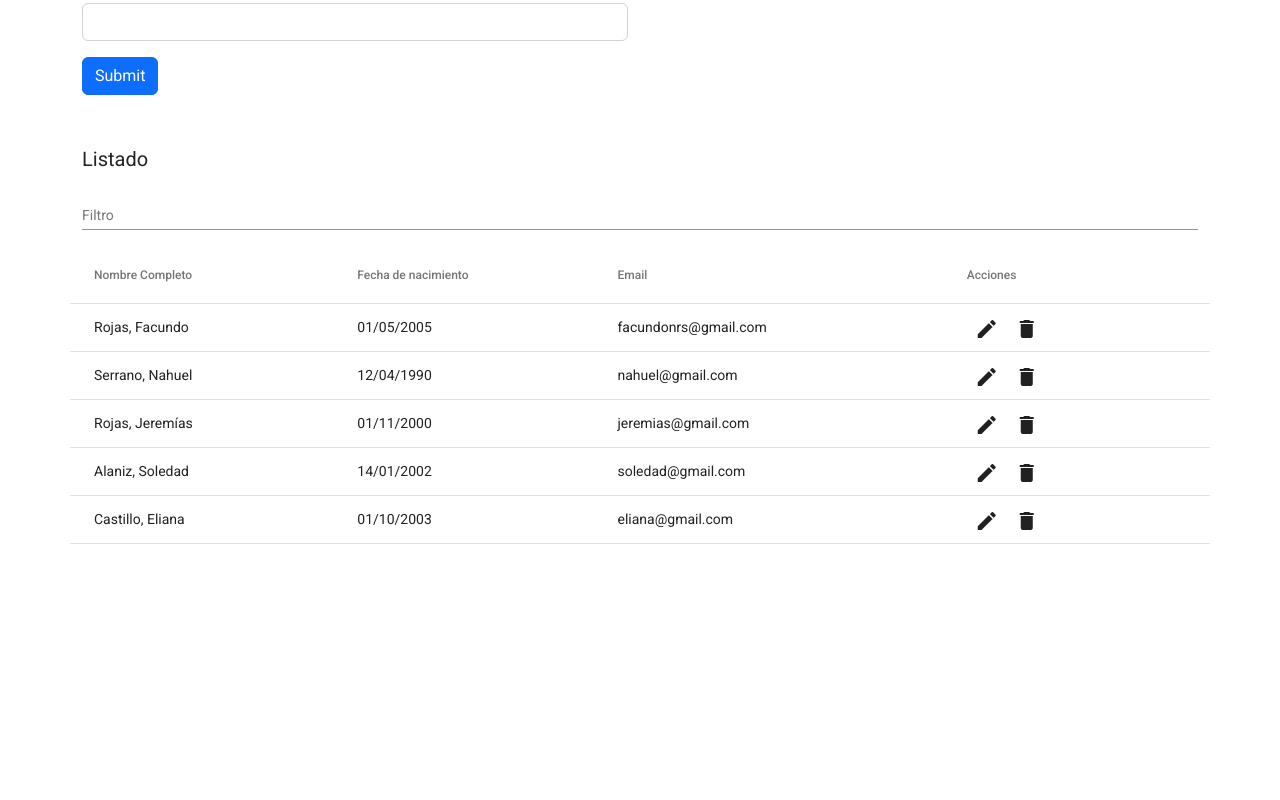
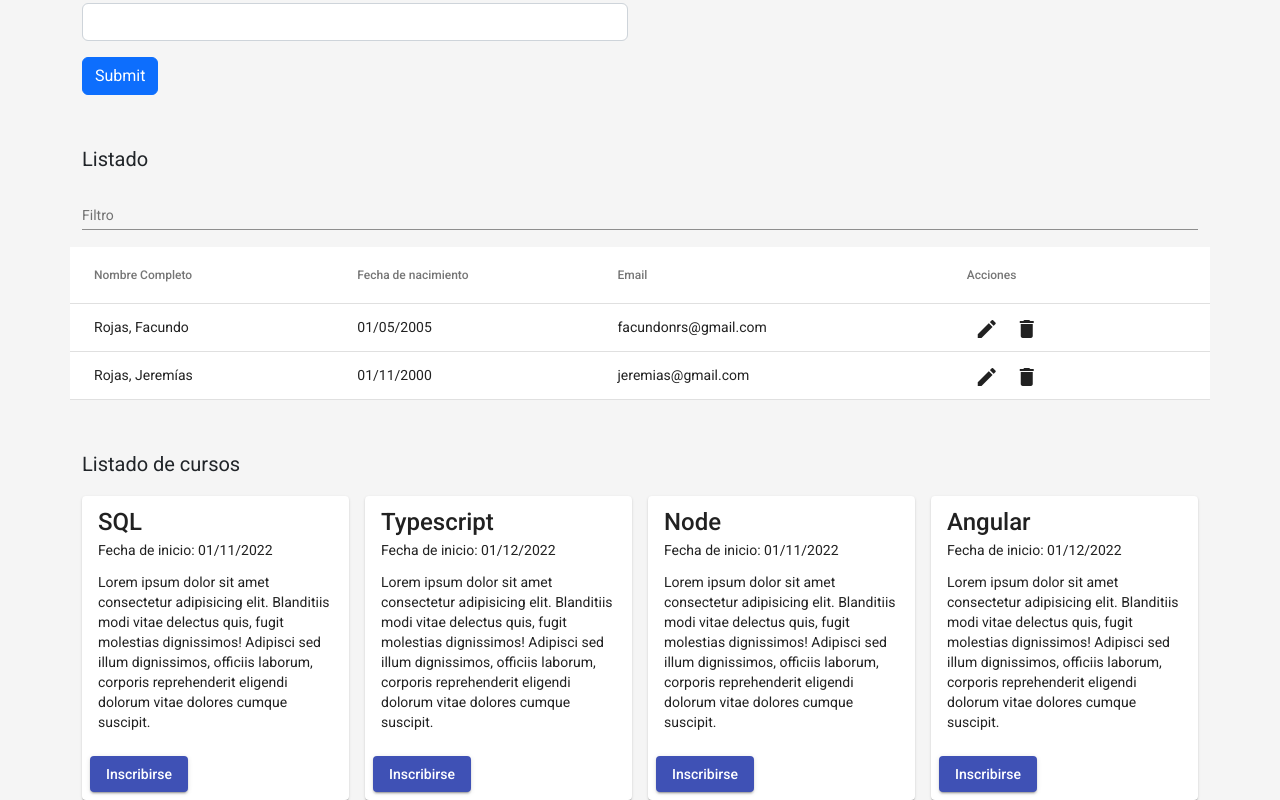
Before and after one commit to facundonrs/curso-angular-formulario, an Angular app: page / in a window 1280 px wide. Shown: the part 620-1420 px from the top of the page. Before the commit the page ends 1164 px from the top, so only its background shows below. Built offline with nearby package versions, Linux system fonts and the light colour scheme.

Commit message:
cambios para el ejercicio de observables

```diff
--- a/src/app/app.component.html
+++ b/src/app/app.component.html
@@ -12,4 +12,8 @@
     <div class="row mb-5">
         <app-listado-alumnos></app-listado-alumnos>
     </div>
+
+    <div class="row mb-5">
+        <app-listado-cursos></app-listado-cursos>
+    </div>
 </div>
--- a/src/app/app.module.ts
+++ b/src/app/app.module.ts
@@ -12,6 +12,7 @@ import { ListadoAlumnosComponent } from './componentes/listado-alumnos/listado-a
 import { AbmAlumnosComponent } from './componentes/abm-alumnos/abm-alumnos.component';
 import { NombreCompletoPipe } from './pipes/nombre-completo.pipe';
 import { TituloStyleDirective } from './directives/titulo-style.directive';
+import { ListadoCursosComponent } from './componentes/listado-cursos/listado-cursos.component';
 
 @NgModule({
   declarations: [
@@ -23,6 +24,7 @@ import { TituloStyleDirective } from './directives/titulo-style.directive';
     AbmAlumnosComponent,
     NombreCompletoPipe,
     TituloStyleDirective,
+    ListadoCursosComponent,
 
   ],
   imports: [
--- a/src/app/componentes/listado-alumnos/listado-alumnos.component.ts
+++ b/src/app/componentes/listado-alumnos/listado-alumnos.component.ts
@@ -1,22 +1,36 @@
-import { Component, OnInit } from '@angular/core';
+import { Component, OnDestroy, OnInit } from '@angular/core';
 import { MatTableDataSource } from '@angular/material/table';
-import { Datos } from 'src/app/data/datos';
+import { Subscription } from 'rxjs';
+import { map } from 'rxjs/operators';
 import { Alumno } from 'src/app/models/alumno';
+import { AlumnosService } from 'src/app/services/alumnos.service';
 
 @Component({
   selector: 'app-listado-alumnos',
   templateUrl: './listado-alumnos.component.html',
   styleUrls: ['./listado-alumnos.component.css']
 })
-export class ListadoAlumnosComponent implements OnInit {
+export class ListadoAlumnosComponent implements OnInit, OnDestroy {
 
-  public alumnos: Alumno[] =  Datos.alumnos;
+  public alumnos: Alumno[] = []; //cambio esta linea para que el array de alumnos venga desde un observable
+  public alumnosSubscription!: Subscription;
   public columnas: string[] = ['nombreCompleto', 'fechaNacimiento', 'email', 'acciones'];
-  public dataSource: MatTableDataSource<Alumno> = new MatTableDataSource<Alumno>(this.alumnos);
+  public dataSource: MatTableDataSource<Alumno> = new MatTableDataSource<Alumno>();
 
-  constructor() { }
+  constructor(
+    private alumnosService: AlumnosService
+  ) { }
 
   ngOnInit(): void {
+    // this.alumnosSubscription = this.alumnosService.obtenerAlumnos().subscribe({
+    //     next: (data) => this.dataSource.data = data
+    // })
+
+    this.alumnosSubscription = this.alumnosService.obtenerAlumnos().pipe(
+            map( (alumnos: Alumno[]) => alumnos.filter( (item) => item.apellido == 'Rojas'))
+        ).subscribe({
+            next: (data) => this.dataSource.data = data
+        })
   }
 
   public filtrar(event: Event){
@@ -30,4 +44,8 @@ export class ListadoAlumnosComponent implements OnInit {
 //     this.alumnos = alumnosFiltrados;
 //     console.log(this.alumnos);
 //   }
+
+  ngOnDestroy(): void {
+    this.alumnosSubscription.unsubscribe();
+  }
 }
--- /dev/null
+++ b/src/app/componentes/listado-cursos/listado-cursos.component.html
@@ -0,0 +1,15 @@
+<h1 appTituloStyle>Listado de cursos</h1>
+
+<div class="d-flex justify-content-between gap-3">
+    <mat-card *ngFor="let curso of cursosPromise | async">
+        <mat-card-title>{{curso.nombre}}</mat-card-title>
+        <!-- <mat-card-subtitle>Dog Breed</mat-card-subtitle> -->
+        <mat-card-content>
+            <p>Fecha de inicio: {{ curso.fecha_desde | date:'dd/MM/yyyy'}}</p>
+            <p>{{ curso.descripcion }}</p>
+        </mat-card-content>
+        <mat-card-actions>
+            <button mat-raised-button color="primary">Inscribirse</button>
+        </mat-card-actions>
+    </mat-card>
+</div>
--- /dev/null
+++ b/src/app/componentes/listado-cursos/listado-cursos.component.ts
@@ -0,0 +1,22 @@
+import { Component, OnInit } from '@angular/core';
+import { Curso } from 'src/app/models/curso';
+import { CursosService } from 'src/app/services/cursos.service';
+
+@Component({
+  selector: 'app-listado-cursos',
+  templateUrl: './listado-cursos.component.html',
+  styleUrls: ['./listado-cursos.component.css']
+})
+export class ListadoCursosComponent implements OnInit {
+
+  public cursosPromise!: Promise<Curso[]>;
+
+  constructor(
+    private cursoService: CursosService
+  ) { }
+
+  ngOnInit(): void {
+    this.cursosPromise = this.cursoService.obtenerCursosComoPromise();
+  }
+
+}
--- a/src/app/data/datos.ts
+++ b/src/app/data/datos.ts
@@ -1,4 +1,5 @@
 import { Alumno } from "../models/alumno";
+import { Curso } from "../models/curso";
 
 export class Datos{
     static alumnos: Alumno[] = [
@@ -62,5 +63,40 @@ export class Datos{
             password: 'asdv',
             dni: 35146436
         }
-    ]
+    ];
+
+    static cursos: Curso[] = [
+        {
+            id: 1,
+            nombre: 'SQL',
+            descripcion: 'Lorem ipsum dolor sit amet consectetur adipisicing elit. Blanditiis modi vitae delectus quis, fugit molestias dignissimos! Adipisci sed illum dignissimos, officiis laborum, corporis reprehenderit eligendi dolorum vitae dolores cumque suscipit.',
+            fecha_desde: new Date(2022, 10, 1),
+            fecha_hasta: new Date(2022, 12, 20),
+            cant_max_alumnos: 10
+        },
+        {
+            id: 2,
+            nombre: 'Typescript',
+            descripcion: 'Lorem ipsum dolor sit amet consectetur adipisicing elit. Blanditiis modi vitae delectus quis, fugit molestias dignissimos! Adipisci sed illum dignissimos, officiis laborum, corporis reprehenderit eligendi dolorum vitae dolores cumque suscipit.',
+            fecha_desde: new Date(2022, 11, 1),
+            fecha_hasta: new Date(2023, 1, 15),
+            cant_max_alumnos: 15
+        },
+        {
+            id: 3,
+            nombre: 'Node',
+            descripcion: 'Lorem ipsum dolor sit amet consectetur adipisicing elit. Blanditiis modi vitae delectus quis, fugit molestias dignissimos! Adipisci sed illum dignissimos, officiis laborum, corporis reprehenderit eligendi dolorum vitae dolores cumque suscipit.',
+            fecha_desde: new Date(2022, 10, 1),
+            fecha_hasta: new Date(2022, 12, 20),
+            cant_max_alumnos: 20
+        },
+        {
+            id: 4,
+            nombre: 'Angular',
+            descripcion: 'Lorem ipsum dolor sit amet consectetur adipisicing elit. Blanditiis modi vitae delectus quis, fugit molestias dignissimos! Adipisci sed illum dignissimos, officiis laborum, corporis reprehenderit eligendi dolorum vitae dolores cumque suscipit.',
+            fecha_desde: new Date(2022, 11, 1),
+            fecha_hasta: new Date(2023, 1, 15),
+            cant_max_alumnos: 15
+        }
+    ];
 }
--- a/src/app/material/material.module.ts
+++ b/src/app/material/material.module.ts
@@ -5,6 +5,7 @@ import { MatInputModule } from "@angular/material/input";
 import { MatTableModule } from "@angular/material/table";
 import { MatButtonModule } from "@angular/material/button";
 import { MatIconModule } from "@angular/material/icon";
+import { MatCardModule } from '@angular/material/card';
 
 @NgModule({
     imports: [
@@ -13,6 +14,7 @@ import { MatIconModule } from "@angular/material/icon";
         MatButtonModule,
         MatInputModule,
         MatIconModule,
+        MatCardModule,
     ],
     exports: [
         MatFormFieldModule,
@@ -20,6 +22,7 @@ import { MatIconModule } from "@angular/material/icon";
         MatButtonModule,
         MatInputModule,
         MatIconModule,
+        MatCardModule,
     ]
 })
 export class MaterialModule {}
--- /dev/null
+++ b/src/app/models/curso.ts
@@ -0,0 +1,8 @@
+export interface Curso {
+    id: number;
+    nombre: string;
+    descripcion: string;
+    fecha_desde: Date;
+    fecha_hasta: Date;
+    cant_max_alumnos: number;
+}
--- /dev/null
+++ b/src/app/services/alumnos.service.ts
@@ -0,0 +1,20 @@
+import { Injectable } from '@angular/core';
+import { Observable, of, Subscription } from 'rxjs';
+import { Datos } from '../data/datos';
+import { Alumno } from '../models/alumno';
+
+@Injectable({
+  providedIn: 'root'
+})
+export class AlumnosService {
+
+    private alumnos: Alumno[] = Datos.alumnos;
+
+    constructor(
+
+    ) { }
+
+    obtenerAlumnos(): Observable<Alumno[]>{
+        return of(this.alumnos); //devuelvo el array de alumnos como observable
+    }
+}
--- /dev/null
+++ b/src/app/services/cursos.service.ts
@@ -0,0 +1,20 @@
+import { Injectable } from '@angular/core';
+import { Datos } from '../data/datos';
+import { Curso } from '../models/curso';
+
+@Injectable({
+  providedIn: 'root'
+})
+export class CursosService {
+
+  public cursos: Curso[] = Datos.cursos;
+  constructor() { }
+
+  public async obtenerCursosComoPromise(): Promise<Curso[]>{
+    const promesa = new Promise<Curso[]>( (resolve, reject) => {
+        resolve(this.cursos);
+    })
+
+    return promesa;
+  }
+}
--- a/src/index.html
+++ b/src/index.html
@@ -10,7 +10,7 @@
   <link href="https://fonts.googleapis.com/css2?family=Roboto:wght@300;400;500&display=swap" rel="stylesheet">
   <link href="https://fonts.googleapis.com/icon?family=Material+Icons" rel="stylesheet">
 </head>
-<body class="mat-typography">
+<body class="mat-typography" style="background-color: #f5f5f5;">
   <app-root></app-root>
 </body>
 </html>
```
Also changed, not shown: src/app/componentes/listado-cursos/listado-cursos.component.css (added), 1 other file (tests, documents, lock files or other folders).
